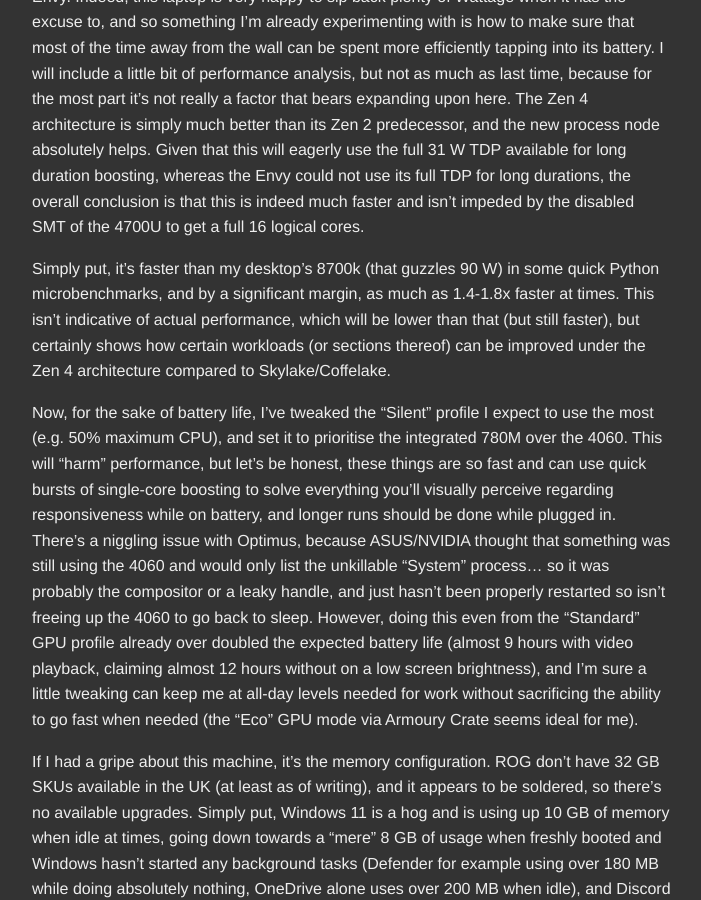
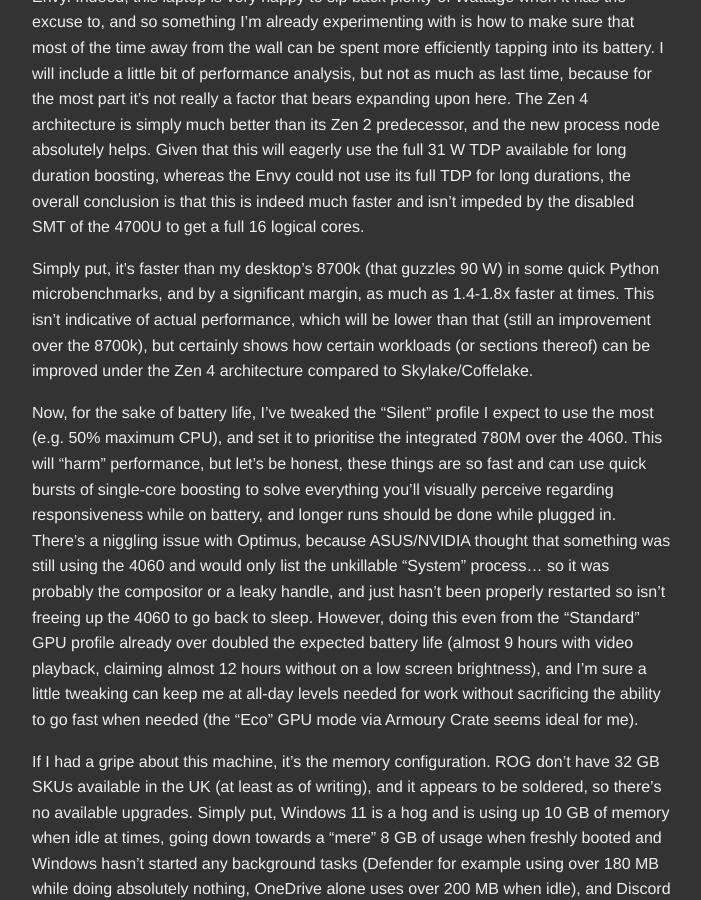
Before and after one commit to afantasia-me/afantasia-me.github.io, a Jekyll site: the page built from _posts/2023-06-15-flow-x13.md, in a window 1280 px wide and 900 px high, scrolled down 12707 px. Shown: the whole window, without its empty margins (288-989 px from the left). Built offline with Jekyll 4.4.1, drawn with Linux system fonts in a browser that asks for light colours.

Commit message:
New laptop

```diff
--- a/_posts/2023-06-15-flow-x13.md
+++ b/_posts/2023-06-15-flow-x13.md
@@ -143,7 +143,7 @@
 
 Something that may stand out to you is that the TDP of this is significantly higher than the Envy. Indeed, this laptop is very happy to sip back plenty of Wattage when it has the excuse to, and so something I'm already experimenting with is how to make sure that most of the time away from the wall can be spent more efficiently tapping into its battery. I will include a little bit of performance analysis, but not as much as last time, because for the most part it's not really a factor that bears expanding upon here. The Zen 4 architecture is simply much better than its Zen 2 predecessor, and the new process node absolutely helps. Given that this will eagerly use the full 31 W TDP available for long duration boosting, whereas the Envy could not use its full TDP for long durations, the overall conclusion is that this is indeed much faster and isn't impeded by the disabled SMT of the 4700U to get a full 16 logical cores.
 
-Simply put, it's faster than my desktop's 8700k (that guzzles 90 W) in some quick Python microbenchmarks, and by a significant margin, as much as 1.4-1.8x faster at times. This isn't indicative of actual performance, which will be lower than that (but still faster), but certainly shows how certain workloads (or sections thereof) can be improved under the Zen 4 architecture compared to Skylake/Coffelake.
+Simply put, it's faster than my desktop's 8700k (that guzzles 90 W) in some quick Python microbenchmarks, and by a significant margin, as much as 1.4-1.8x faster at times. This isn't indicative of actual performance, which will be lower than that (still an improvement over the 8700k), but certainly shows how certain workloads (or sections thereof) can be improved under the Zen 4 architecture compared to Skylake/Coffelake.
 
 Now, for the sake of battery life, I've tweaked the "Silent" profile I expect to use the most (e.g. 50% maximum CPU), and set it to prioritise the integrated 780M over the 4060. This will "harm" performance, but let's be honest, these things are so fast and can use quick bursts of single-core boosting to solve everything you'll visually perceive regarding responsiveness while on battery, and longer runs should be done while plugged in. There's a niggling issue with Optimus, because ASUS/NVIDIA thought that something was still using the 4060 and would only list the unkillable "System" process... so it was probably the compositor or a leaky handle, and just hasn't been properly restarted so isn't freeing up the 4060 to go back to sleep. However, doing this even from the "Standard" GPU profile already over doubled the expected battery life (almost 9 hours with video playback, claiming almost 12 hours without on a low screen brightness), and I'm sure a little tweaking can keep me at all-day levels needed for work without sacrificing the ability to go fast when needed (the "Eco" GPU mode via Armoury Crate seems ideal for me).
 
```
